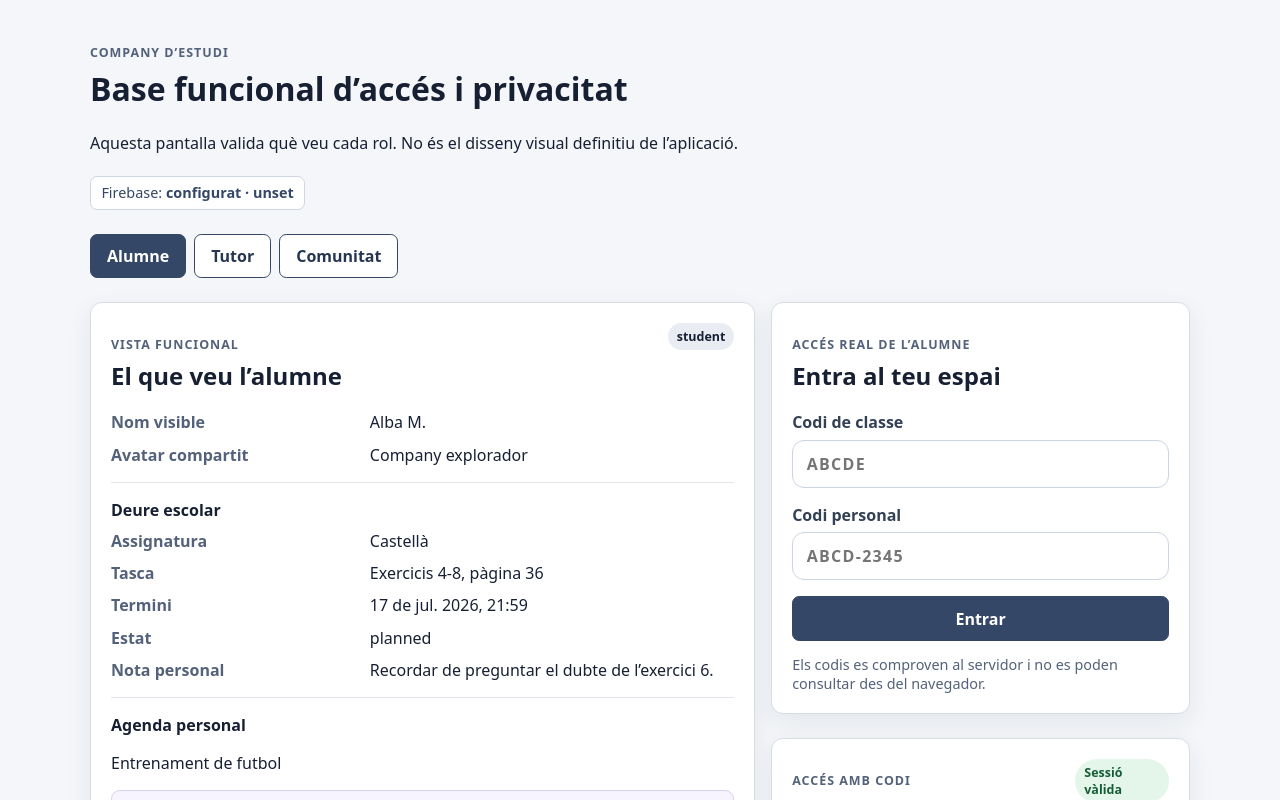
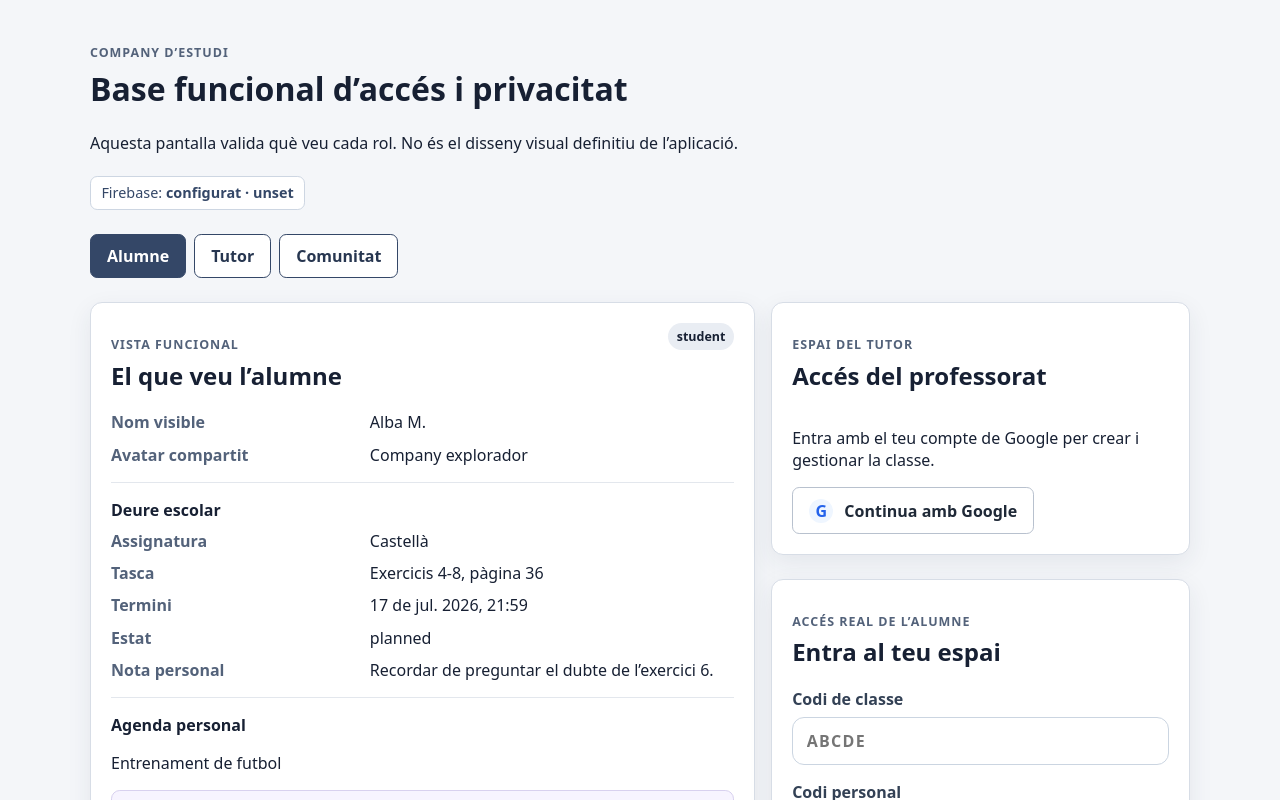
Before and after one commit to MarcPCasals/company-estudi, a React (Vite) app: page / in a window 1280 px wide. Shown: the top 800 px of the page. Built offline with nearby package versions, Linux system fonts and the light colour scheme; no server answers.

Commit message:
Afegeix l'accés del tutor amb Google

```diff
--- a/src/App.jsx
+++ b/src/App.jsx
@@ -1,4 +1,4 @@
-import { useMemo, useState } from 'react'
+import { useEffect, useMemo, useState } from 'react'
 import {
   createStudentCredential,
   isSessionAuthorized,
@@ -14,7 +14,12 @@ import {
   firebaseProjectId,
   isFirebaseConfigured,
 } from './lib/firebase.js'
-import { exchangeStudentAccessCodes } from './services/authService.js'
+import {
+  exchangeStudentAccessCodes,
+  observeCurrentUser,
+  signInTutorWithGoogle,
+  signOutCurrentUser,
+} from './services/authService.js'
 
 const formatDeadline = (value) =>
   new Intl.DateTimeFormat('ca-AD', {
@@ -175,6 +180,92 @@ function CredentialDemo() {
   )
 }
 
+const tutorLoginErrorMessage = (error) => {
+  const code = String(error?.code ?? '')
+  if (code.includes('popup-closed-by-user')) return 'Has tancat la finestra de Google abans d’entrar.'
+  if (code.includes('unauthorized-domain')) return 'Aquest domini encara no està autoritzat a Firebase Authentication.'
+  if (code.includes('operation-not-allowed')) return 'Cal activar el proveïdor Google a Firebase Authentication.'
+  return 'No hem pogut iniciar la sessió amb Google. Torna-ho a provar.'
+}
+
+function TutorLoginPanel() {
+  const [user, setUser] = useState(null)
+  const [authReady, setAuthReady] = useState(false)
+  const [status, setStatus] = useState({ state: 'idle', message: '' })
+
+  useEffect(() => observeCurrentUser((currentUser) => {
+    setUser(currentUser?.isAnonymous ? null : currentUser)
+    setAuthReady(true)
+  }), [])
+
+  const login = async () => {
+    setStatus({ state: 'loading', message: 'Obrint Google…' })
+    try {
+      await signInTutorWithGoogle()
+      setStatus({ state: 'success', message: 'Sessió de tutor iniciada correctament.' })
+    } catch (error) {
+      setStatus({ state: 'error', message: tutorLoginErrorMessage(error) })
+    }
+  }
+
+  const logout = async () => {
+    setStatus({ state: 'loading', message: 'Tancant la sessió…' })
+    try {
+      await signOutCurrentUser()
+      setStatus({ state: 'idle', message: '' })
+    } catch {
+      setStatus({ state: 'error', message: 'No hem pogut tancar la sessió.' })
+    }
+  }
+
+  return (
+    <section className="panel tutor-login" aria-labelledby="tutor-login-title">
+      <div className="panel-heading">
+        <div>
+          <p className="eyebrow">Espai del tutor</p>
+          <h2 id="tutor-login-title">Accés del professorat</h2>
+        </div>
+        {user && <span className="status-badge ok">Sessió iniciada</span>}
+      </div>
+
+      {!authReady && <p className="helper-text">Comprovant la sessió…</p>}
+
+      {authReady && !user && (
+        <>
+          <p>Entra amb el teu compte de Google per crear i gestionar la classe.</p>
+          <button
+            type="button"
+            className="google-login-button"
+            disabled={status.state === 'loading'}
+            onClick={login}
+          >
+            <span aria-hidden="true" className="google-mark">G</span>
+            Continua amb Google
+          </button>
+        </>
+      )}
+
+      {user && (
+        <div className="signed-in-user">
+          {user.photoURL && <img src={user.photoURL} alt="" referrerPolicy="no-referrer" />}
+          <div>
+            <strong>{user.displayName ?? 'Tutor'}</strong>
+            <span>{user.email}</span>
+          </div>
+          <button type="button" className="secondary" onClick={logout}>Tanca la sessió</button>
+          <p className="helper-text">
+            Ja pots continuar al següent pas: crear la classe i afegir-hi els alumnes.
+          </p>
+        </div>
+      )}
+
+      {status.message && (
+        <p className={`form-status ${status.state}`} role="status">{status.message}</p>
+      )}
+    </section>
+  )
+}
+
 const studentAccessErrorMessage = (error) => {
   const code = String(error?.code ?? '')
   if (code.includes('resource-exhausted')) {
@@ -295,6 +386,7 @@ export default function App() {
       <div className="layout">
         <ProfilePreview mode={mode} />
         <div className="panel-stack">
+          <TutorLoginPanel />
           <StudentAccessForm />
           <CredentialDemo />
         </div>
--- a/src/services/authService.js
+++ b/src/services/authService.js
@@ -1,5 +1,6 @@
 import {
   GoogleAuthProvider,
+  onAuthStateChanged,
   signInAnonymously,
   signInWithPopup,
   signOut,
@@ -38,3 +39,6 @@ export const exchangeStudentAccessCodes = async ({ classCode, studentCode }) =>
 }
 
 export const signOutCurrentUser = () => signOut(requireAuth())
+
+export const observeCurrentUser = (listener) =>
+  onAuthStateChanged(requireAuth(), listener)
--- a/src/styles.css
+++ b/src/styles.css
@@ -36,6 +36,55 @@ button:disabled {
 .panel-stack {
   display: grid;
   gap: 1.5rem;
+}
+
+.google-login-button {
+  display: inline-flex;
+  gap: 0.7rem;
+  align-items: center;
+  color: #1f2937;
+  background: white;
+  border-color: #b8c1ce;
+}
+
+.google-mark {
+  display: grid;
+  width: 1.5rem;
+  height: 1.5rem;
+  place-items: center;
+  border-radius: 50%;
+  color: #2563eb;
+  background: #eff6ff;
+  font-weight: 800;
+}
+
+.signed-in-user {
+  display: grid;
+  grid-template-columns: auto 1fr;
+  gap: 0.8rem;
+  align-items: center;
+}
+
+.signed-in-user img {
+  width: 3rem;
+  height: 3rem;
+  border-radius: 50%;
+}
+
+.signed-in-user div {
+  display: grid;
+  min-width: 0;
+}
+
+.signed-in-user span {
+  overflow-wrap: anywhere;
+  color: #53627a;
+  font-size: 0.9rem;
+}
+
+.signed-in-user button,
+.signed-in-user .helper-text {
+  grid-column: 1 / -1;
 }
 
 .access-form {
```
